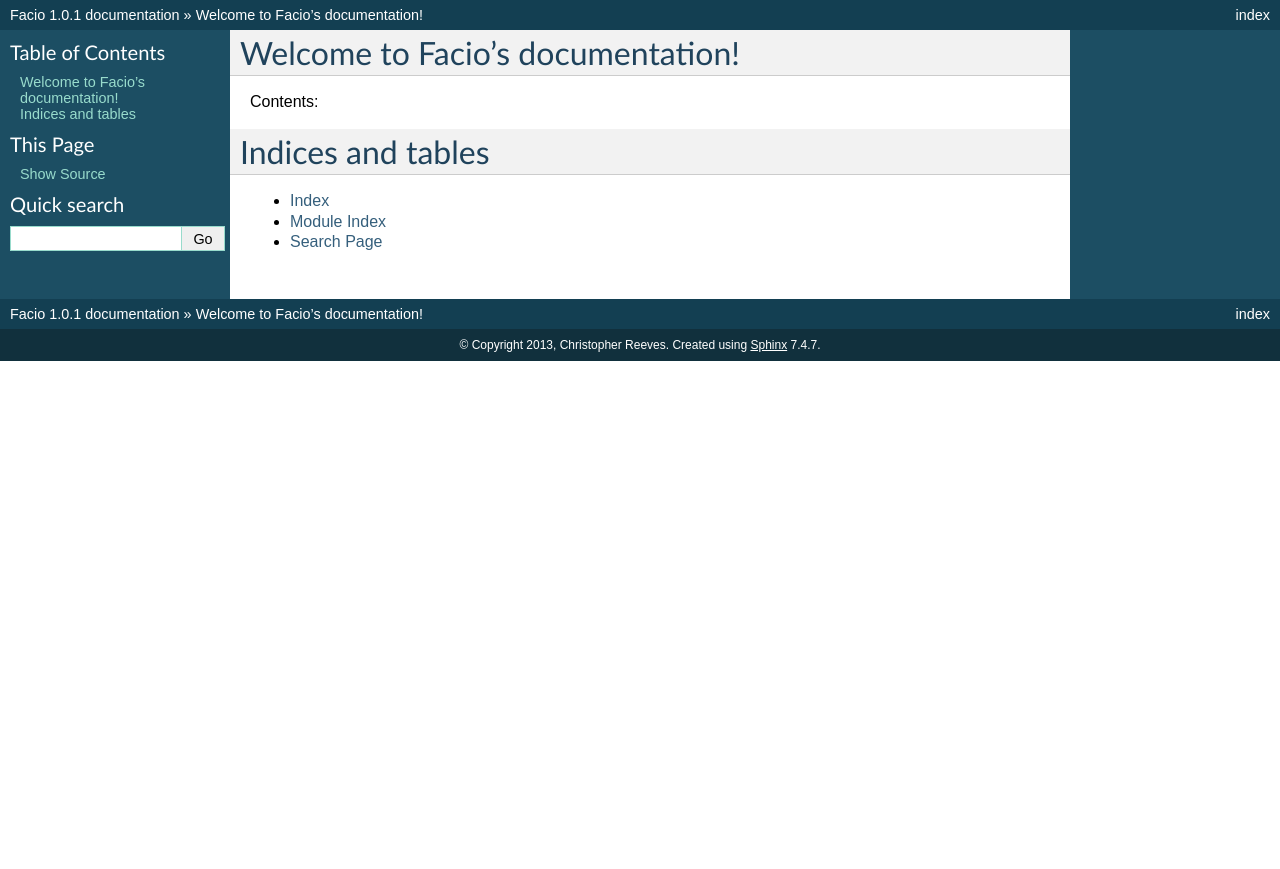
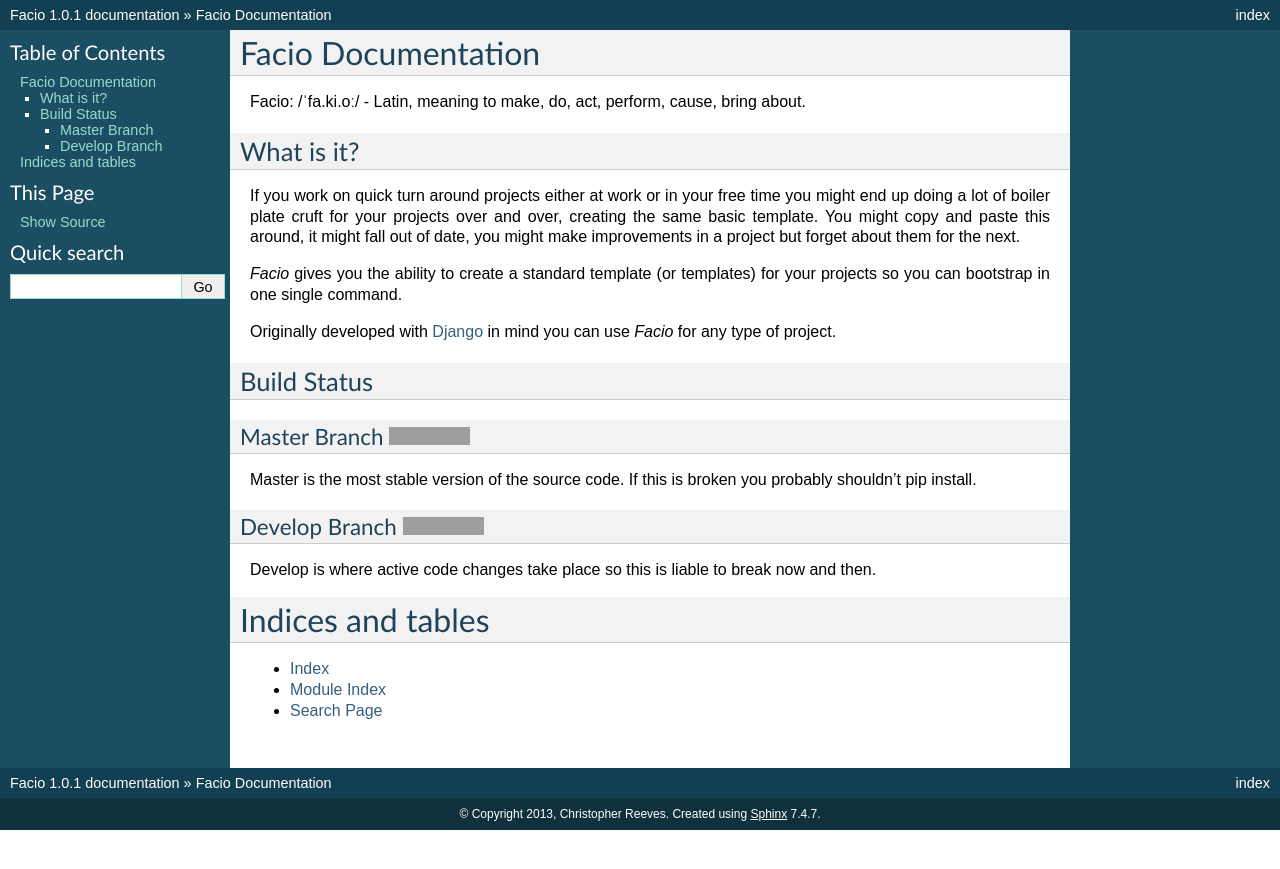
Before and after one commit to krak3n/Facio, a Sphinx documentation site: the page built from docs/index.rst, in a window 1280 px wide. Shown: the top 869 px of the page. Built offline with Sphinx 7.4.7, drawn with Linux system fonts in a browser that asks for light colours; grey boxes are pictures that could not be loaded.

Commit message:
Starting to pad out the documentation w/ Intro  and Build Status

```diff
--- a/docs/index.rst
+++ b/docs/index.rst
@@ -3,15 +3,33 @@
    You can adapt this file completely to your liking, but it should at least
    contain the root `toctree` directive.
 
-Welcome to Facio's documentation!
-=================================
+Facio Documentation
+=====================
 
-Contents:
+Facio: /ˈfa.ki.oː/ - Latin, meaning to make, do, act, perform, cause, bring about.
+
+What is it?
+-----------
+
+If you work on quick turn around projects either at work or in your free time you might end up doing a lot of boiler plate cruft for your projects over and over, creating the same basic template. You might copy and paste this around, it might fall out of date, you might make improvements in a project but forget about them for the next.
+
+`Facio` gives you the ability to create a standard template (or templates) for your projects so you can bootstrap in one single command.
+
+Originally developed with `Django`_ in mind you can use `Facio` for any type of project.
+
+Build Status
+------------
+
+Master Branch |travis_master|
+^^^^^^^^^^^^^^^^^^^^^^^^^^^^^
+Master is the most stable version of the source code. If this is broken you probably shouldn't pip install.
+
+Develop Branch |travis_develop|
+^^^^^^^^^^^^^^^^^^^^^^^^^^^^^^^
+Develop is where active code changes take place so this is liable to break now and then.
 
 .. toctree::
    :maxdepth: 2
-
-
 
 Indices and tables
 ==================
@@ -19,3 +37,12 @@
 * :ref:`genindex`
 * :ref:`modindex`
 * :ref:`search`
+
+.. Links
+.. _Django: https://www.djangoproject.com/
+
+.. Images
+.. |travis_master| image:: https://travis-ci.org/krak3n/Facio.png?branch=master
+    :height: 18px
+.. |travis_develop| image:: https://travis-ci.org/krak3n/Facio.png?branch=develop
+    :height: 18px
```
